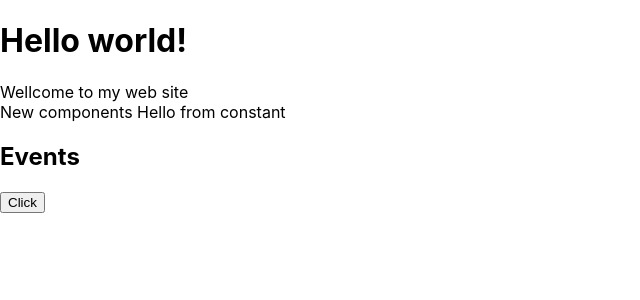
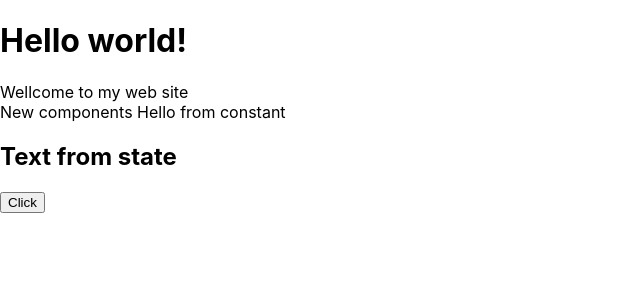
Before and after one commit to etcheverrypablol/react-desde-cero-udemy, a React (Create React App) app in the folder my-app/: page / in a window 1280 px wide. Shown: the top 300 px of the page, without its empty margins (0-640 px from the left). Built offline with nearby package versions, Linux system fonts and the light colour scheme.

Commit message:
useState use

```diff
--- a/my-app/src/components/Events.jsx
+++ b/my-app/src/components/Events.jsx
@@ -1,13 +1,15 @@
-import React from 'react';
+import React, { useState } from 'react';
 
 const Events = () => {
   const clickEvent = () => {
-    console.log('You give me a click');
+    setText('Modified text');
   };
+
+  const [text, setText] = useState('Text from state');
 
   return (
     <>
-      <h2>Events</h2>
+      <h2>{text}</h2>
       <button onClick={() => clickEvent()}>Click</button>
     </>
   );
```
